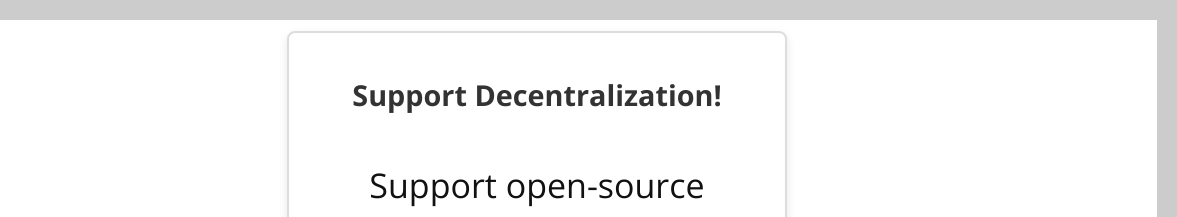
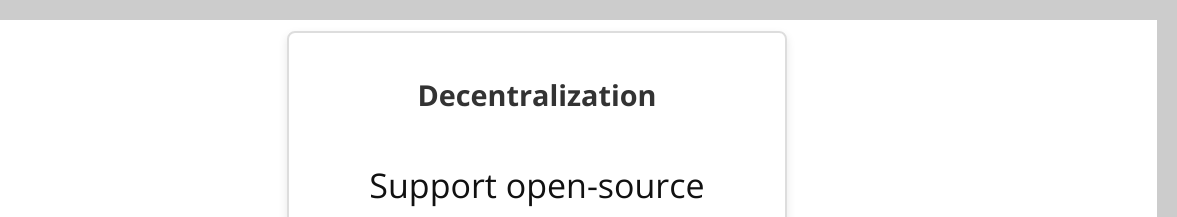
Before and after one commit to lifeguarddale/PFB, a plain HTML site: page donate.html in a window 1280 px wide. Shown: the top 217 px of the page, 103-1280 px from the left. Drawn offline with nearby package versions, Linux system fonts and the light colour scheme.

Commit message:
Add files via upload

```diff
--- a/donate.html
+++ b/donate.html
@@ -114,7 +114,7 @@
 
         <section class="donation-section">
             <div class="donation-container">
-              <h3 class="donation-title">Support Decentralization!</h3>
+              <h3 class="donation-title">Decentralization</h3>
               <p class="donation-description">
                 <h2>Support open-source EEG/BCI?</h2>A decentralized currency behooves the people. Please consider donating to our Coinbase wallet!
               </p>
```
